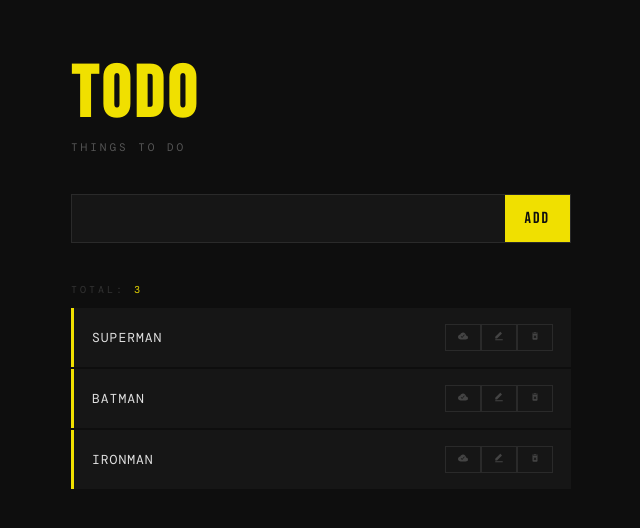
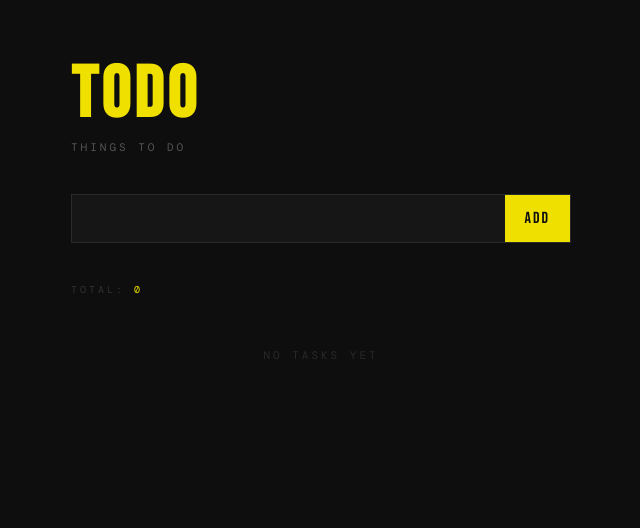
Before and after one commit to Abhijth-prakash/Todo_App, a React (Vite) app: page / in a window 1280 px wide. Shown: the top 528 px of the page, without its empty margins (319-959 px from the left). Built offline with nearby package versions, Linux system fonts and the light colour scheme.

Commit message:
added functions states

```diff
--- a/src/todoo.jsx
+++ b/src/todoo.jsx
@@ -6,21 +6,8 @@ import { IoCloudDoneSharp } from "react-icons/io5";
 
 
 export const Todoo = () => {
-    const heros = [{
-        id: 1,
-        name: "superMan",
-        status:false
-    },
-    {
-        id: 2,
-        name: "Batman",
-        status:false
-    },
-    {
-        id: 3,
-        name: "Ironman",
-        status:false
-    }]
+    const heros = [
+]
 
     const [input, setInput] = useState("")
     const [list, setList] = useState(heros)
@@ -33,12 +20,26 @@ export const Todoo = () => {
     },[])
 
     function submitHandle() {
-        setList([...list, {
+        if(input !==""){
+            setList([...list, {
             id: list.length + 1,
             name: input,
             status:false
         }])
         setInput("")
+        }
+
+        if(editid){
+            const Taskid = list.find(item=> editid == item.id)
+           const updated = list.map(item=> item.id ==  Taskid.id
+            ?(item={id:item.id,name:input,status:false}):
+            (item ={id:item.id,name:item.name,status:false})
+           )
+           setList(updated)
+           setEditid()
+
+        }
+
     }
 
     function handle(id) {
@@ -47,17 +48,7 @@ export const Todoo = () => {
 
     function updateMethod(name,id){
         setInput(name)
-        const editTask =  list.find(item=> id == item.id)
-        setEditid(editTask.id)
-
-        console.log(editid)
-        setList(prev => prev.map((item) => {
-        if(item.id === editid){
-        return { ...item, name:input }
-    }
-    return item
-}))
-
+        setEditid(id)
     }
 
     function allDone(id){
```
